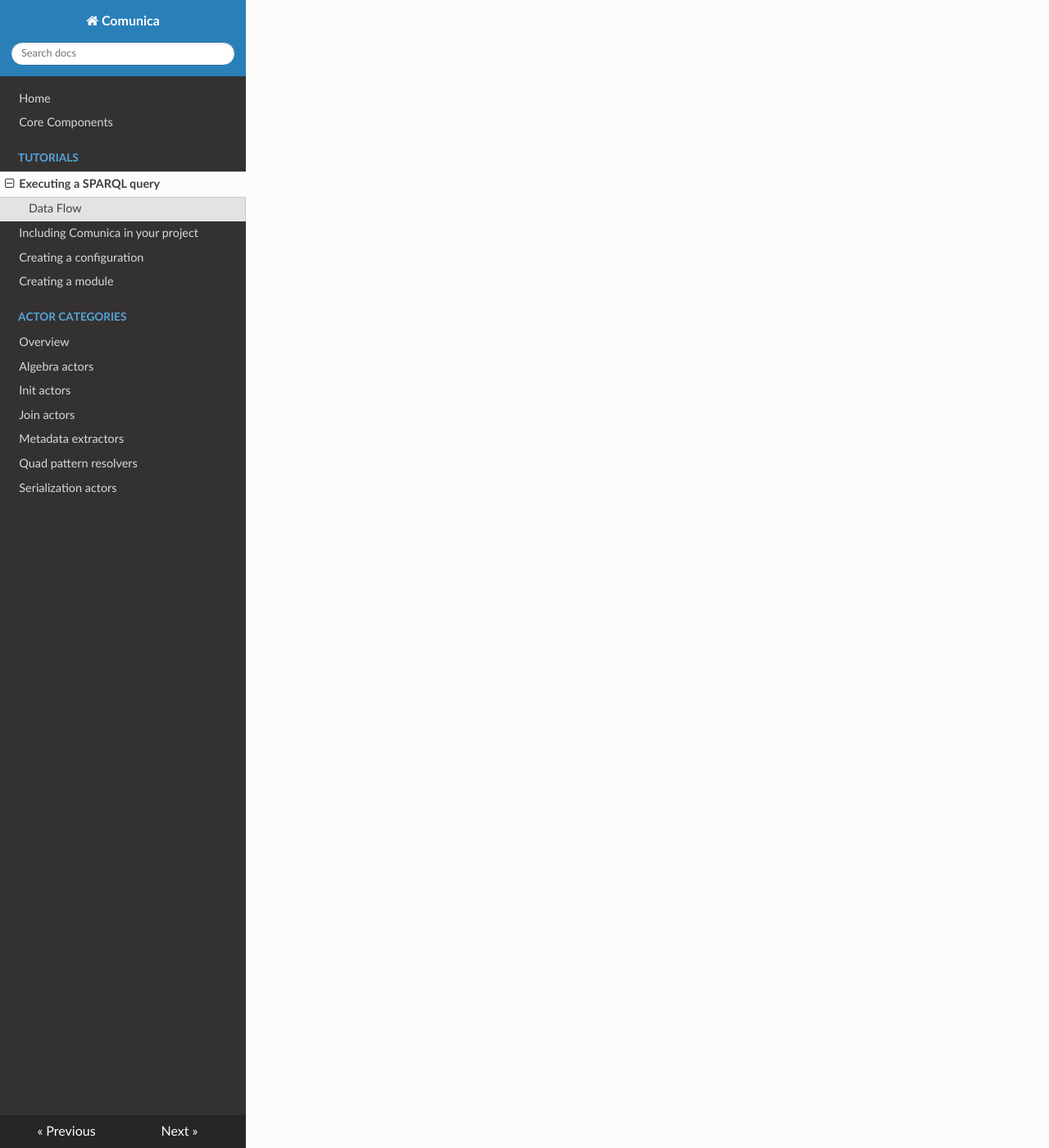
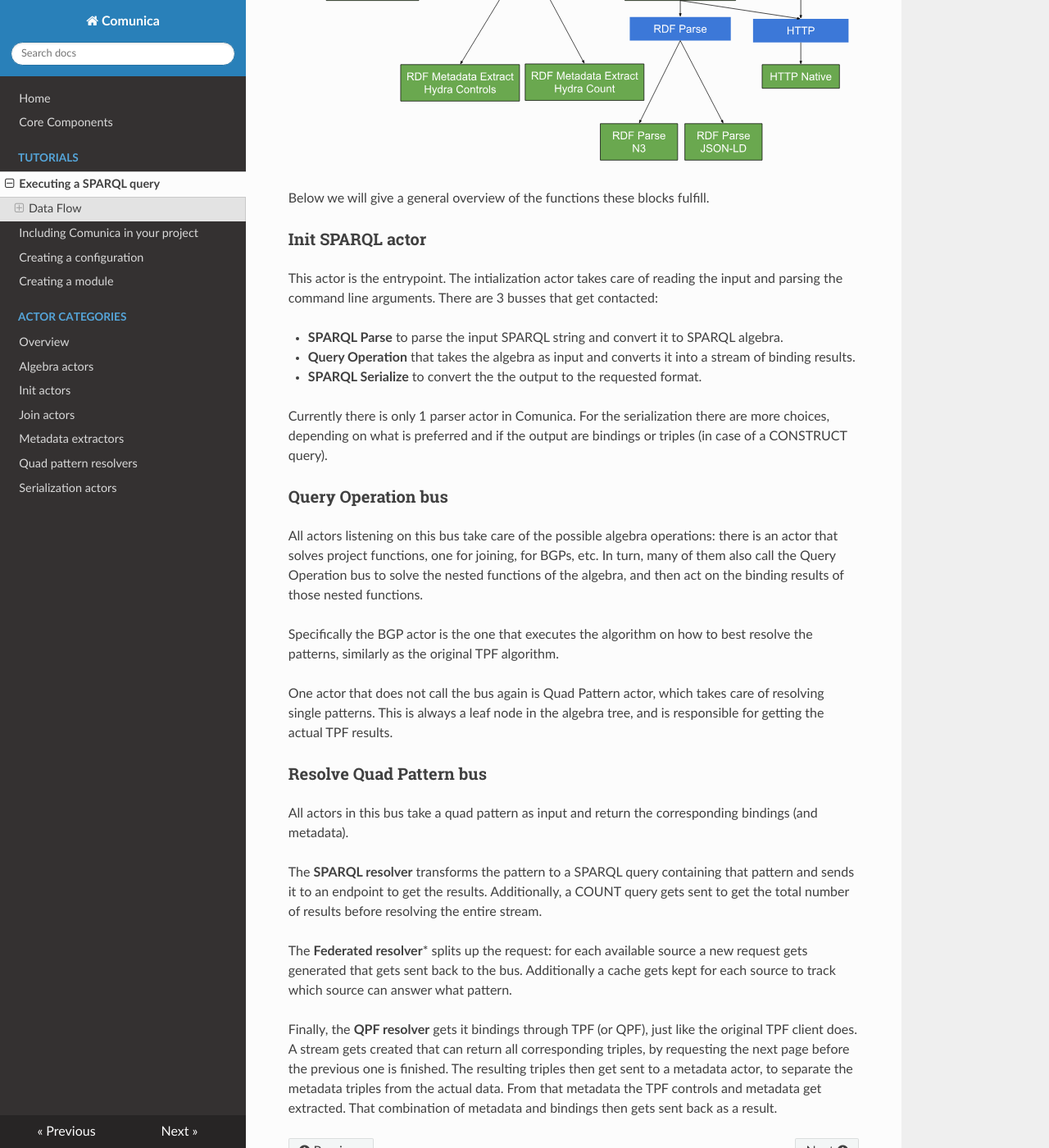
Before and after one commit to comunica/Documentation-Comunica, an MkDocs documentation site: the page built from docs/tutorials/sparql.md, in a window 1280 px wide and 1400 px high, scrolled down 1459 px. Shown: the whole window at 82% size. Built offline with MkDocs 1.6.1, drawn with Linux system fonts in a browser that asks for light colours; nearby versions of some CDN libraries; old or Windows-style settings are respelled for this version of MkDocs; some of the changed text lies outside the part shown.

Commit message:
Added SPARQL diagram and explanation

```diff
--- a/docs/tutorials/sparql.md
+++ b/docs/tutorials/sparql.md
@@ -23,3 +23,55 @@ Further documentation for that can be found in the corresponding
 Here we will describe how the packages interact when solving a SPARQL query,
 based on the default configuration of
 [`actor-init-sparql`](https://github.com/comunica/comunica/tree/master/packages/actor-init-sparql).
+The diagram below shows most of the main components that get used and how they interact with each other.
+
+![Comunica SPARQL diagram](sparql-diagram.svg)
+
+Below we will give a general overview of the functions these blocks fulfill.
+
+### Init SPARQL actor
+This actor is the entrypoint.
+The intialization actor takes care of reading the input and parsing the command line arguments.
+There are 3 busses that get contacted:
+
+ * **SPARQL Parse** to parse the input SPARQL string and convert it to SPARQL algebra.
+ * **Query Operation** that takes the algebra as input and converts it into a stream of binding results.
+ * **SPARQL Serialize** to convert the the output to the requested format.
+
+Currently there is only 1 parser actor in Comunica.
+For the serialization there are more choices,
+depending on what is preferred and if the output are bindings or triples (in case of a CONSTRUCT query).
+
+### Query Operation bus
+All actors listening on this bus take care of the possible algebra operations:
+there is an actor that solves project functions,
+one for joining, for BGPs, etc.
+In turn, many of them also call the Query Operation bus to solve the nested functions of the algebra,
+and then act on the binding results of those nested functions.
+
+Specifically the BGP actor is the one that executes the algorithm on how to best resolve the patterns,
+similarly as the original TPF algorithm.
+
+One actor that does not call the bus again is Quad Pattern actor,
+which takes care of resolving single patterns.
+This is always a leaf node in the algebra tree,
+and is responsible for getting the actual TPF results.
+
+### Resolve Quad Pattern bus
+All actors in this bus take a quad pattern as input and return the corresponding bindings (and metadata).
+
+The **SPARQL resolver** transforms the pattern to a SPARQL query containing that pattern and sends it to an endpoint to get the results.
+Additionally, a COUNT query gets sent to get the total number of results before resolving the entire stream.
+
+The **Federated resolver*** splits up the request:
+for each available source a new request gets generated that gets sent back to the bus.
+Additionally a cache gets kept for each source to track which source can answer what pattern.
+
+Finally, the **QPF resolver** gets it bindings through TPF (or QPF),
+just like the original TPF client does.
+A stream gets created that can return all corresponding triples,
+by requesting the next page before the previous one is finished.
+The resulting triples then get sent to a metadata actor,
+to separate the metadata triples from the actual data.
+From that metadata the TPF controls and metadata get extracted.
+That combination of metadata and bindings then gets sent back as a result.
```
Also changed, not shown: docs/tutorials/sparql-diagram.svg (added).
